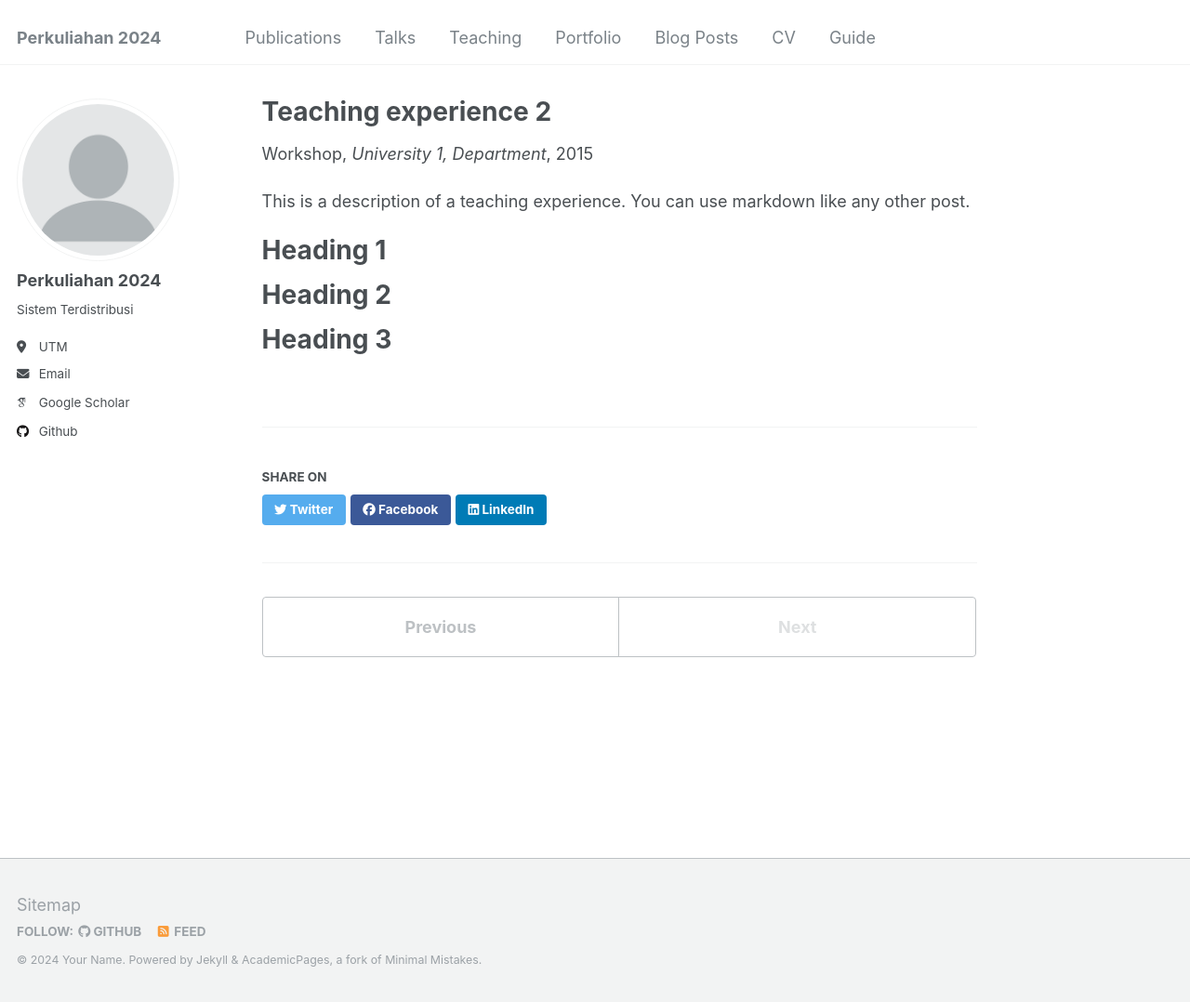
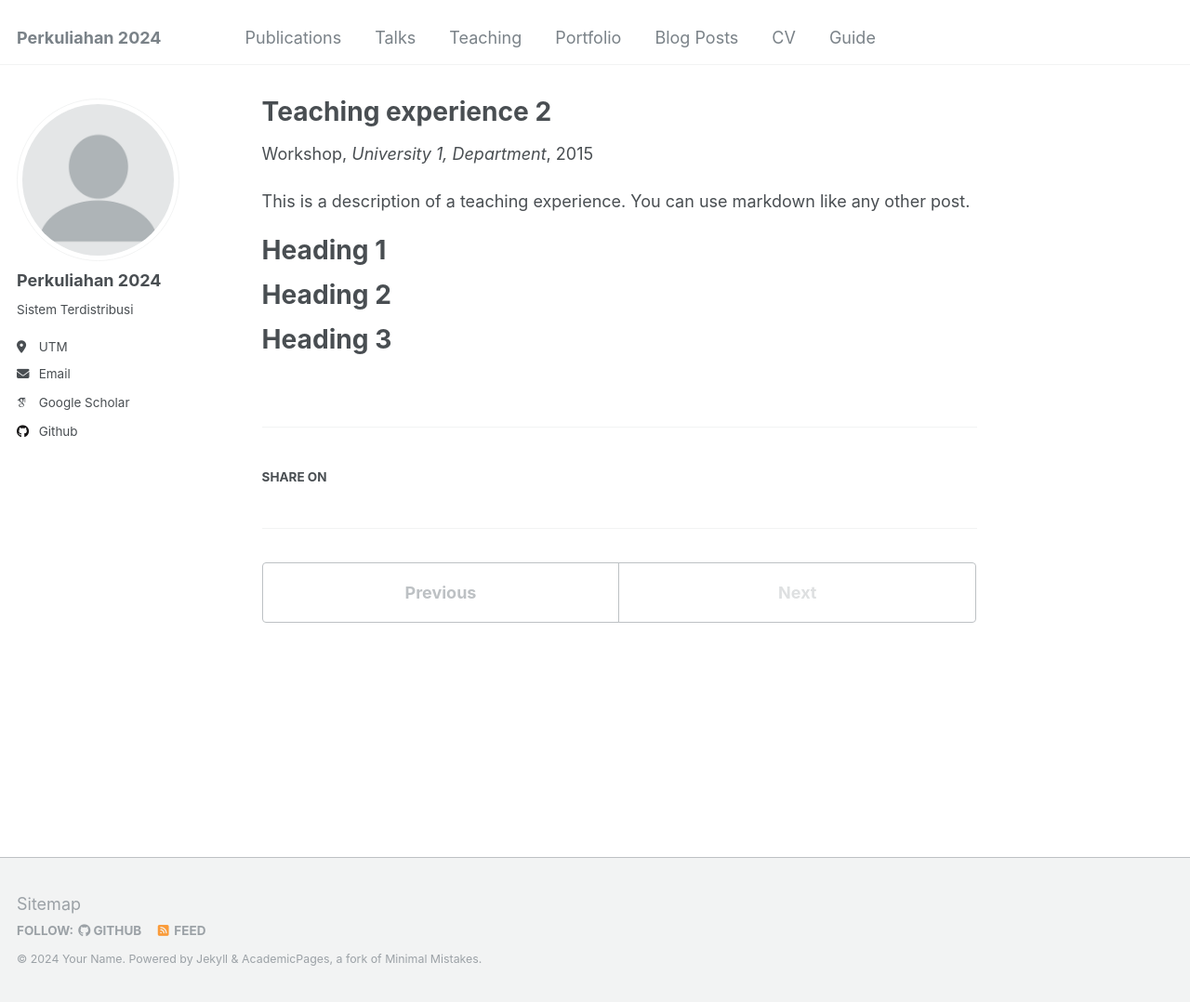
Before and after one commit to d33p-git/akademik, a Jekyll site: the page built from _teaching/2015-spring-teaching-2.md, in a window 1280 px wide and 1078 px high. Shown: the whole window at 93% size. Built offline with Jekyll 4.4.1, drawn with Linux system fonts in a browser that asks for light colours; some web fonts are replaced.

Commit message:
Update social-share.html

```diff
--- a/_includes/social-share.html
+++ b/_includes/social-share.html
@@ -5,9 +5,10 @@
     <h4 class="page__share-title">{{ site.data.ui-text[site.locale].share_on_label | default: "Share on" }}</h4>
   {% endif %}
 
-  <a href="https://twitter.com/intent/tweet?text={{ base_path }}{{ page.url }}" class="btn btn--twitter" title="{{ site.data.ui-text[site.locale].share_on_label | default: 'Share on' }} Twitter"><i class="fab fa-twitter" aria-hidden="true"></i><span> Twitter</span></a>
+  <!-- <a href="https://twitter.com/intent/tweet?text={{ base_path }}{{ page.url }}" class="btn btn--twitter" title="{{ site.data.ui-text[site.locale].share_on_label | default: 'Share on' }} Twitter"><i class="fab fa-twitter" aria-hidden="true"></i><span> Twitter</span></a>
 
   <a href="https://www.facebook.com/sharer/sharer.php?u={{ base_path }}{{ page.url }}" class="btn btn--facebook" title="{{ site.data.ui-text[site.locale].share_on_label | default: 'Share on' }} Facebook"><i class="fab fa-facebook" aria-hidden="true"></i><span> Facebook</span></a>
 
   <a href="https://www.linkedin.com/shareArticle?mini=true&url={{ base_path }}{{ page.url }}" class="btn btn--linkedin" title="{{ site.data.ui-text[site.locale].share_on_label | default: 'Share on' }} LinkedIn"><i class="fab fa-linkedin" aria-hidden="true"></i><span> LinkedIn</span></a>
+  -->
 </section>
```
